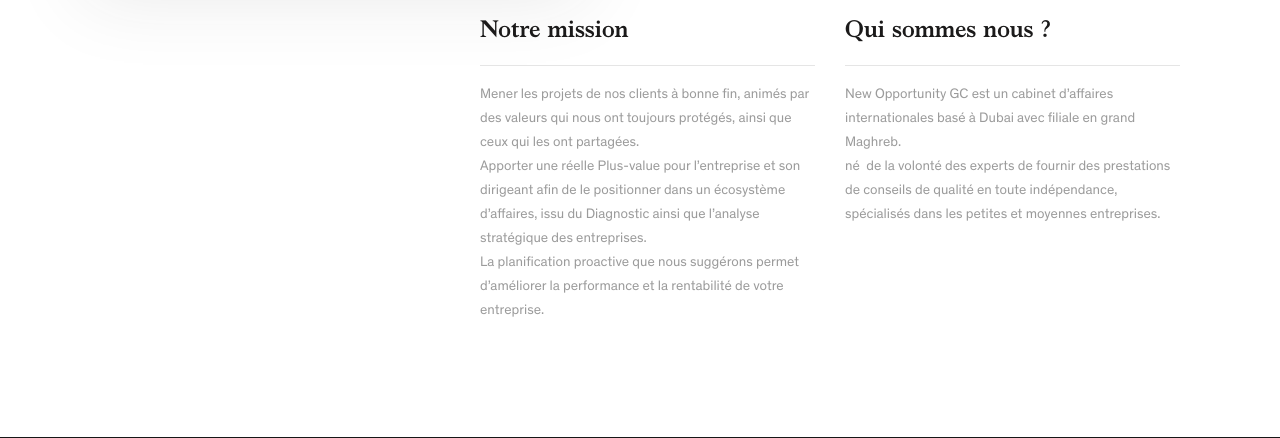
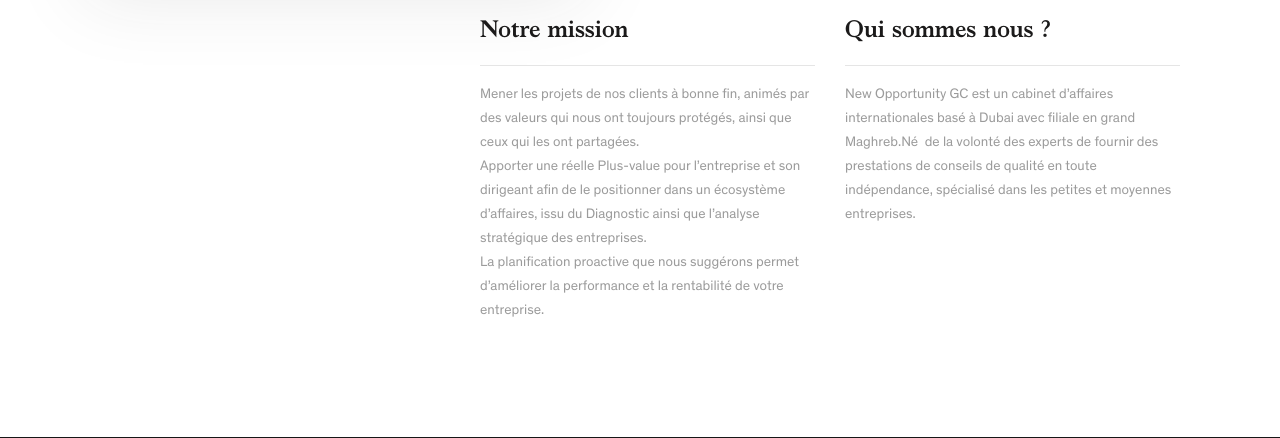
Before and after one commit to miyou995/newop, a Django app: page /about/ in a window 1280 px wide. Shown: the part 917-1355 px from the top of the page. Run offline with Django 3.2, Linux system fonts and the light colour scheme; some libraries are stand-ins or nearby versions; some web fonts are replaced.

Commit message:
hello ortographe

```diff
--- a/templates/about.html
+++ b/templates/about.html
@@ -67,8 +67,7 @@
                         <div class="contact-info-box">
                             <h5 class="heading-sm">Qui sommes nous ?</h5>
                             <hr>
-                                <p class="lightGrey">New Opportunity GC est un cabinet d’affaires internationales basé à Dubai avec filiale en grand Maghreb. <br>
-                                né &nbsp;de la volonté des experts de fournir des prestations de conseils de qualité en toute indépendance, spécialisés dans les petites et moyennes entreprises.</p>
+                                <p class="lightGrey">New Opportunity GC est un cabinet d’affaires internationales basé à Dubai avec filiale en grand Maghreb.Né &nbsp;de la volonté des experts de fournir des prestations de conseils de qualité en toute indépendance, spécialisé dans les petites et moyennes entreprises.</p>
                         </div><!-- /.contact-info-box -->
                     </div><!-- /.col-lg-4 -->
                 </div>
--- a/templates/index.html
+++ b/templates/index.html
@@ -44,7 +44,7 @@
             <div class="heading heading-2 mb-50">
               <span class="heading__subtitle">Ce que nous faisons</span>
               <a href="{% url 'aboutView' %}">
-                <h2 class="heading__title_white">New Opportunity GC est un cabinet d’affaires internationales basé à Dubai avec filiale au grand Maghreb.</h2>
+                <h2 class="heading__title_white">New Opportunity GC est un cabinet d’affaires internationales basé à Dubai avec filiales au grand Maghreb.</h2>
               </a>
             </div><!-- /heading -->
 
```
